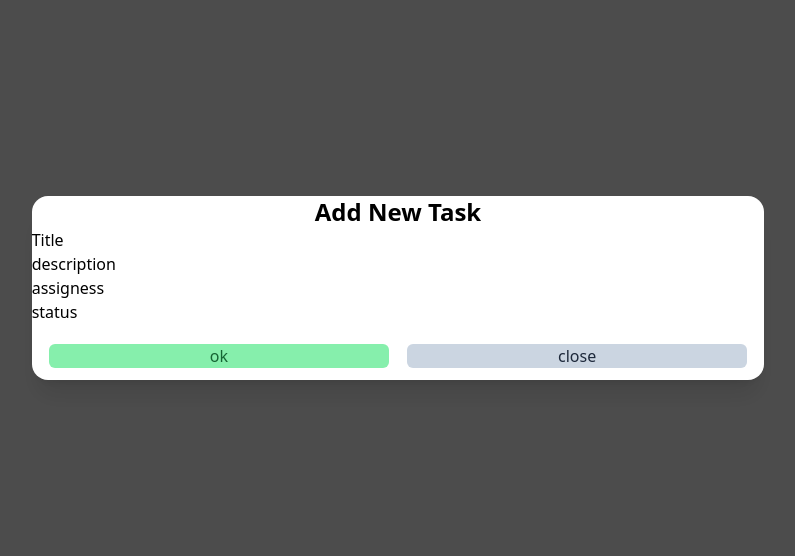
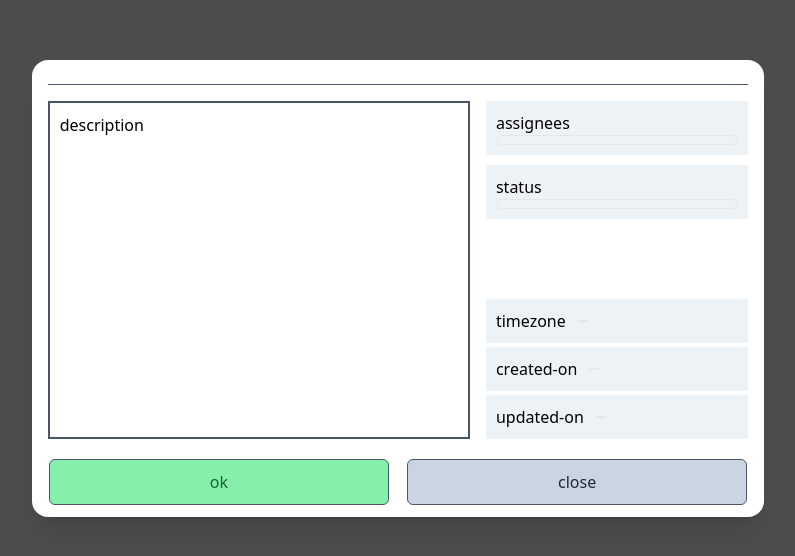
Before and after one commit to agentwolfcut/integrated-project-enviroment, a Vue app in the folder frontend/: page /task/add in a window 1280 px wide. Shown: the part 112-668 px from the top of the page, without its empty margins (242-1037 px from the left). Built offline with nearby package versions, Linux system fonts and the light colour scheme.

Commit message:
commit PBI 4 delete on frontend ready to deploy

```diff
--- a/frontend/index.html
+++ b/frontend/index.html
@@ -10,6 +10,7 @@
     <div id="app"></div>
     <div id="addTask"></div>
     <div id="ViewTask"></div>
+    <div id="deleteTask"></div>
     <script type="module" src="/src/main.js"></script>
   </body>
 </html>
--- /dev/null
+++ b/frontend/src/assets/icons/CiEditPencil01.vue
@@ -0,0 +1,13 @@
+<template>
+  <svg xmlns="http://www.w3.org/2000/svg" width="1.25em" height="1.15em" viewBox="0 0 24 24">
+    <path fill="none" stroke="currentColor" stroke-linecap="round" stroke-linejoin="round" stroke-width="2"
+      d="m12 8l-8 8v4h4l8-8m-4-4l2.869-2.869l.001-.001c.395-.395.593-.593.821-.667a1 1 0 0 1 .618 0c.228.074.425.272.82.666l1.74 1.74c.396.396.594.594.668.822a1 1 0 0 1 0 .618c-.074.228-.272.426-.668.822h0L16 12.001m-4-4l4 4">
+    </path>
+  </svg>
+</template>
+
+<script>
+export default {
+  name: 'CiEditPencil01'
+}
+</script>
--- /dev/null
+++ b/frontend/src/assets/icons/CiTrashFull.vue
@@ -0,0 +1,10 @@
+
+<template>
+  <svg xmlns="http://www.w3.org/2000/svg" width="1.25em" height="1.15em" viewBox="0 0 24 24"><path fill="none" stroke="currentColor" stroke-linecap="round" stroke-linejoin="round" stroke-width="2" d="M14 10v7m-4-7v7M6 6v11.8c0 1.12 0 1.68.218 2.108a2 2 0 0 0 .874.874c.427.218.987.218 2.105.218h5.606c1.118 0 1.677 0 2.104-.218c.377-.192.683-.498.875-.874c.218-.428.218-.987.218-2.105V6M6 6h2M6 6H4m4 0h8M8 6c0-.932 0-1.398.152-1.765a2 2 0 0 1 1.082-1.083C9.602 3 10.068 3 11 3h2c.932 0 1.398 0 1.765.152a2 2 0 0 1 1.083 1.083C16 4.602 16 5.068 16 6m0 0h2m0 0h2"></path></svg>
+</template>
+
+<script>
+export default {
+  name: 'CiTrashFull'
+}
+</script>
--- a/frontend/src/components/AddTask.vue
+++ b/frontend/src/components/AddTask.vue
@@ -12,7 +12,7 @@ const props = defineProps({
             assignees: "",
             status: "No Status",
         },
-        require : true
+        require: true
     },
 })
 
@@ -26,43 +26,129 @@ const tasks = ref({ ...props.task })
     <div class="absolute left-0 right-0 top-1/4 m-auto flex flex-wrap justify-center items-center">
         <div
             class="px-3 lg:flex-none fixed top-0 left-0 w-full h-full flex justify-center items-center bg-black bg-opacity-70">
+
             <div class="bg-white w-7/12 h-auto rounded-2xl shadow-xl">
+                <!-- head -->
 
-                <div class="flex justify-center text-2xl font-semibold">Add New Task</div>
+                <div class="itbkk-title font-semibold text-2xl text-black m-4 pb-2 border-b border-slate-600">
+                </div>
+                <!-- center -->
+                <div class="flex flex-row gap-4 m-4">
+                    <div class="itbkk-description  w-8/12">
+                        <p class="font-medium text-base mb-2">description</p>
+                        <div class="text-base  rounded-md py-1 w-6/6 h-12/12" type="text">
 
-                <div class="content">
-                    <div class="itbkk-title">
-                        Title
+                        </div>
+
                     </div>
-                    <div>
-                        <div class="itbkk-description"> description </div>
+                    <div class="flex flex-col w-5/12">
+
                         <div>
-                            <div class="itbkk-assigness"> assigness </div>
-                            <div class="itbkk-status"> status</div>
+                            <div class="itbkk-assignees">
+                                <p class="font-medium text-base">assignees</p>
+                                <div  class="text-base  rounded-md  w-6/6 border p-1 ">
+
+                                </div>
+
+                            </div>
+                            <div class="itbkk-status">
+                                <p class="font-medium text-base">status</p>
+                                <div class="text-base  rounded-md  w-6/6 border p-1">
+                                </div>
+                            </div>
                         </div>
+                        <div class="flex flex-col mt-20 gap-1">
+                            <div class="itbkk-timezone flex flex-row items-center gap-3">
+                                <p class="font-medium text-base">timezone</p>
+                                <div class="text-sm  rounded-md  w-6/6 border px-1">
+
+                                </div>
+                            </div>
+
+                            <div class="itbkk-created-on flex flex-row items-center gap-3">
+                                <p class="font-medium text-base">created-on</p>
+                                <div class="text-sm  rounded-md  w-6/6 border px-1">
+                                </div>
+                            </div>
+
+                            <div class="itbkk-updated-on flex flex-row items-center gap-3">
+                                <p class="font-medium text-base">updated-on</p>
+                                <div class="text-sm  rounded-md  w-6/6 border px-1">
+                                </div>
+                            </div>
+                        </div>
+
                     </div>
                 </div>
 
+                <!-- bottom -->
                 <div class="m-3">
                     <div class="buttons flex gap-2">
-                        <button
-                            class="itbkk-button-confirm font-medium text-base text-green-800 bg-green-300 rounded-md px-3 ">
+
+                        <button class="itbkk-button font-medium text-base text-green-800 bg-green-300 rounded-md px-3 ">
                             ok
                         </button>
-
-                        <button @click="$router.go(-1)"
-                            class="itbkk-button-cancel font-medium text-base text-slate-800 bg-slate-300 rounded-md px-3">
+                        <button @click="$router.go(-1)" class="itbkk-button font-medium text-base text-slate-800 bg-slate-300 rounded-md px-3">
                             close
                         </button>
                     </div>
                 </div>
             </div>
+
         </div>
     </div>
 
+
+
 </template>
+<style scoped>
+.itbkk-title {
+    overflow-wrap: break-word;
+    word-wrap: break-word;
+    word-break: break-word;
+}
 
-<style scoped>
+.itbkk-assignees {
+    background-color: #edf2f7;
+    padding: 10px;
+    /* เพิ่มพื้นที่เว้นระหว่างข้อความและขอบ */
+    margin-bottom: 10px;
+    /* เพิ่มระยะห่างด้านล่าง */
+    overflow-wrap: break-word;
+    word-wrap: break-word;
+    word-break: break-word;
+}
+
+/* เพิ่มสีพื้นหลังและสีตัวอักษรให้กับ status เพื่อให้ดูเด่น */
+.itbkk-status {
+    background-color: #edf2f7;
+    padding: 10px;
+    /* เพิ่มพื้นที่เว้นระหว่างข้อความและขอบ */
+    margin-top: 10px;
+    /* เพิ่มระยะห่างด้านบน */
+}
+
+.itbkk-description {
+    border: 2px solid #4a5568;
+    /* เพิ่มเส้นขอบสีเทาให้กับ description */
+    padding: 10px;
+    /* เพิ่มพื้นที่เว้นระหว่างข้อความและขอบ */
+    overflow-wrap: break-word;
+    word-wrap: break-word;
+    word-break: break-word;
+}
+
+.itbkk-timezone,
+.itbkk-created-on,
+.itbkk-updated-on {
+    background-color: #edf2f7;
+    padding: 10px;
+    /* เพิ่มพื้นที่เว้นระหว่างข้อความและขอบ */
+    overflow-wrap: break-word;
+    word-wrap: break-word;
+    word-break: break-word;
+}
+
 .itbkk-button {
     padding: 10px 20px;
     /* ปรับขนาดของปุ่ม */
--- /dev/null
+++ b/frontend/src/components/Delete.vue
@@ -0,0 +1,35 @@
+<script setup>
+const props = defineProps({
+    task: {
+        type: Object,
+        require: true
+    }
+})
+defineEmits(['cancelDelete', 'confirmDelete'])
+
+</script>
+
+<template>
+    <div class="fixed top-0 left-0 w-full h-full flex justify-center items-center bg-black bg-opacity-50">
+        <div class="bg-white border-2 border-slate-200 shadow-lg rounded-2xl p-8 relative w-1/3">
+            <p class="mb-4 text-base font-medium">
+                Are you sure , you want to <span class="text-base font-semibold italic text-red-600 px-3">delete</span>
+                this task?
+            </p>
+
+            <div class="flex justify-end">
+                <button @click="$emit('cancelDelete')"
+                    class="transition-all ease-in bg-gray-300 text-gray-800 px-4 py-2 rounded mr-2 hover:bg-gray-400">
+                    Cancel
+                </button>
+
+                <button @click="$emit('confirmDelete')"
+                    class="transition-all ease-in bg-red-500 text-white px-4 py-2 rounded hover:bg-red-600">
+                    Delete
+                </button>
+            </div>
+        </div>
+    </div>
+</template>
+
+<style scoped></style>
--- a/frontend/src/components/FirstPage.vue
+++ b/frontend/src/components/FirstPage.vue
@@ -1,11 +1,11 @@
 <script setup>
 import { onMounted, ref, toRaw } from 'vue';
-import { addItem, editItem, getItemById, getItems } from '../libs/fetchUtils';
+import { addItem, editItem, getItemById, getItems, deleteItemById } from '../libs/fetchUtils';
 import { TaskManagement } from '@/libs/TaskManagement';
 import TaskList from './TaskList.vue';
 import TaskDetail from './TaskDetail.vue';
-import { RouterLink, useRouter } from 'vue-router';
-import AddTask from './AddTask.vue';
+import Delete from '../components/Delete.vue';
+
 
 
 
@@ -84,11 +84,21 @@ const complete = (flag) => {
 
 const cancel = (flag) => {
     showModal.value = flag
-    openModalAdd.value = flag
 }
 
 
+const removeIdC = ref('')
+const deleteIdConfirm = (removeId) => {
+    removeIdC.value = removeId
+}
+const deleteTask = async (removeId) => {
+    removeId = removeIdC.value
+    const status = await deleteItemById(
+        import.meta.env.VITE_BASE_URL, removeId
+    )
+    taskMan.value.removetask(removeId)
 
+}
 
 
 </script>
@@ -102,16 +112,17 @@ const cancel = (flag) => {
         </div>
     </header>
 
-    <TaskList :tasks="taskMan.gettasks()" @showDetail="openDetails"  />
+    <TaskList :tasks="taskMan.gettasks()" @showDetail="openDetails" @deleteC="deleteIdConfirm"
+        @deleteConfirm="deleteTask" />
 
     <!-- add task -->
     <Teleport to="#ViewTask">
         <div v-show="showModal">
-            <!-- <AddTask v-if="showAddModal" /> -->
             <TaskDetail :task='selectTask' @saveModal='complete' @close-modal="cancel" />
         </div>
     </Teleport>
 
+
 </template>
 
 <style scoped></style>
```
Also changed, not shown: frontend/src/components/TaskList.vue (+54 -19 lines), 2 other files (tests, documents, lock files or other folders).
